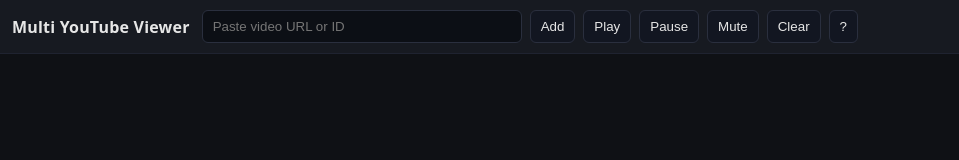
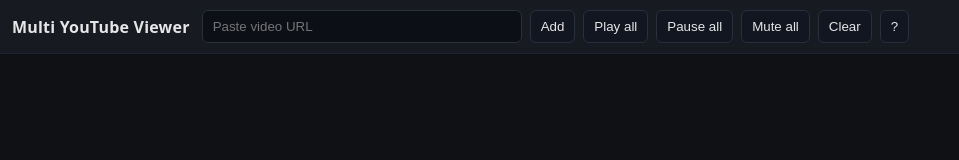
Before and after one commit to amiartist/multi_viewer, a plain HTML site: page index.html in a window 1280 px wide. Shown: the whole page, without its empty margins (0-959 px from the left). Drawn offline with Linux system fonts and the light colour scheme.

Commit message:
Update index.html

```diff
--- a/index.html
+++ b/index.html
@@ -10,11 +10,11 @@
     <header class="app-header">
         <div class="branding">Multi YouTube Viewer</div>
         <div class="controls">
-            <input id="input-url" type="text" placeholder="Paste video URL or ID" aria-label="Video URL or ID" />
+            <input id="input-url" type="text" placeholder="Paste video URL" aria-label="Video URL" />
             <button id="btn-add" title="Add stream (Enter)">Add</button>
-            <button id="btn-play" title="Play all (P)">Play</button>
-            <button id="btn-pause" title="Pause all (P)">Pause</button>
-            <button id="btn-mute" title="Mute/Unmute all (M)">Mute</button>
+            <button id="btn-play" title="Play all (P)">Play all</button>
+            <button id="btn-pause" title="Pause all (P)">Pause all</button>
+            <button id="btn-mute" title="Mute/Unmute all (M)">Mute all</button>
 
             <button id="btn-clear" title="Remove all">Clear</button>
             <button id="btn-help" title="Keyboard shortcuts">?</button>
```
